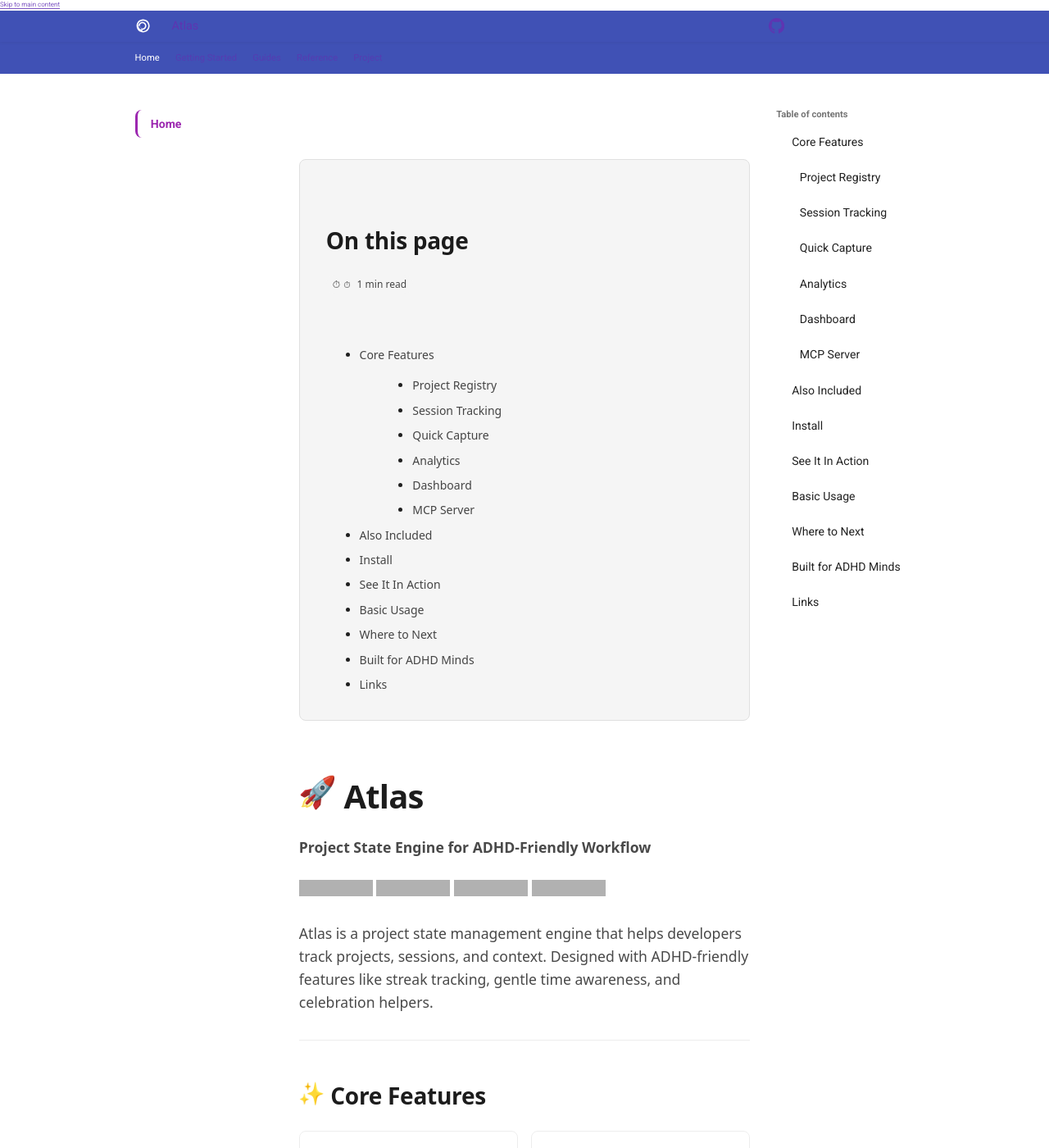
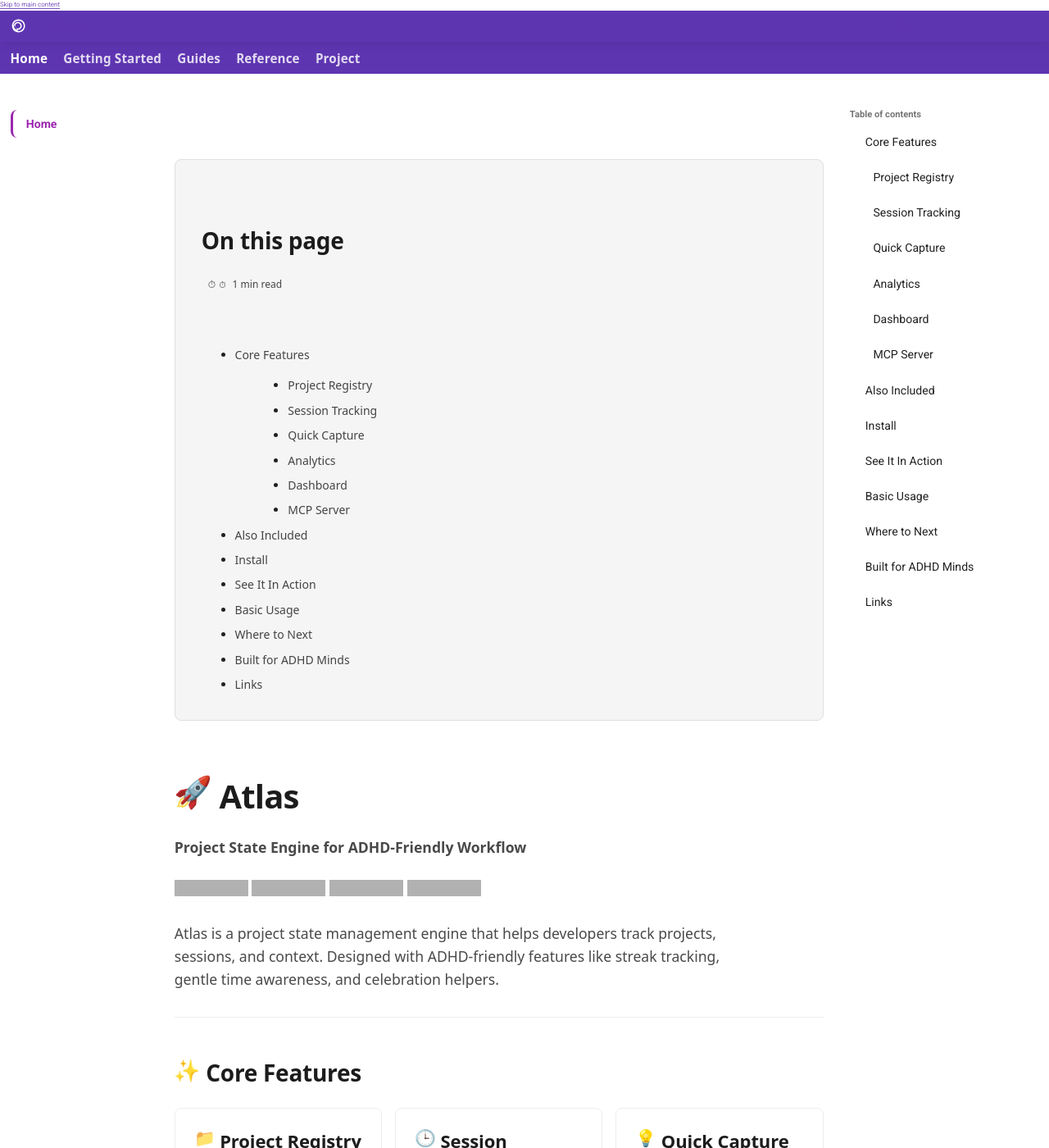
Before and after one commit to Data-Wise/atlas, an MkDocs documentation site: the page built from docs/index.md, in a window 1280 px wide and 1400 px high. Shown: the whole window at 82% size. Built offline with MkDocs 1.6.1 and Material for MkDocs 9.7.7, drawn with Linux system fonts in a browser that asks for light colours; emoji names are drawn with the system emoji font; some web fonts are replaced; comment, search, counter and statistics services are not loaded; grey boxes are pictures that could not be loaded.

Commit message:
fix(docs): ADHD-friendly top bar theme + wider layout
- Top menu bar (header + tabs) themed with Atlas brand purple and
  large, high-contrast type: tab links .7rem/.7 opacity -> 0.95rem/600,
  header title 1.2rem; active tab gets a clear amber underline.
- Widen .md-grid max-width 61rem -> 88rem and bump TOC rail to 16rem
  so body text and the table of contents are no longer cramped in a
  narrow central column on wide screens.
- Search input font bumped for readability; dark-mode variants use the
  lighter brand purple.

Co-Authored-By: opencode <noreply@opencode.ai>

```diff
--- a/docs/stylesheets/extra.css
+++ b/docs/stylesheets/extra.css
@@ -270,13 +270,81 @@
   border-radius: var(--atlas-radius);
 }
 
-/* ── Header — Clean ────────────────────────────────────────── */
-.md-header {
-  box-shadow: 0 1px 4px rgba(0, 0, 0, 0.06);
+/* ── Layout — use the viewport width (fixes "squished in middle") ── */
+.md-grid {
+  max-width: 88rem;
 }
 
-[data-md-color-scheme="slate"] .md-header {
-  box-shadow: 0 1px 4px rgba(0, 0, 0, 0.3);
+.md-sidebar--secondary {
+  width: 16rem;
+}
+
+/* ── Header & Tabs — ADHD-Friendly, Readable ─────────────────── */
+/* Brand-colored top bar with large, high-contrast type */
+.md-header {
+  background-color: var(--atlas-primary);
+  color: #ffffff;
+  box-shadow: var(--atlas-shadow-md);
+}
+
+.md-header__title {
+  font-family: var(--atlas-font-display);
+  font-size: 1.2rem;
+  font-weight: 700;
+  letter-spacing: -0.01em;
+  color: #ffffff;
+}
+
+/* Tabs bar */
+.md-tabs {
+  background-color: var(--atlas-primary);
+  color: #ffffff;
+}
+
+.md-tabs__link {
+  font-family: var(--atlas-font-ui);
+  font-size: 0.95rem;
+  font-weight: 600;
+  letter-spacing: 0.01em;
+  color: rgba(255, 255, 255, 0.82);
+  opacity: 1; /* Material dims inactive tabs; keep full contrast */
+  margin-top: 0.7rem;
+  padding-bottom: 0.6rem;
+  transition: color 0.15s ease;
+}
+
+.md-tabs__link:hover,
+.md-tabs__link:focus {
+  color: #ffffff;
+  opacity: 1;
+}
+
+/* Clear "you are here" indicator — amber underline on purple */
+.md-tabs__item--active .md-tabs__link {
+  color: #ffffff;
+  opacity: 1;
+  box-shadow: inset 0 -3px 0 var(--atlas-accent);
+}
+
+/* Search input — readable on the colored bar */
+.md-header .md-search__input {
+  font-size: 0.95rem;
+}
+
+/* Dark mode — lighter brand purple, still high contrast */
+[data-md-color-scheme="slate"] .md-header,
+[data-md-color-scheme="slate"] .md-tabs {
+  background-color: var(--atlas-primary-light);
+  color: #ffffff;
+}
+
+[data-md-color-scheme="slate"] .md-tabs__link {
+  color: rgba(255, 255, 255, 0.82);
+}
+
+[data-md-color-scheme="slate"] .md-tabs__item--active .md-tabs__link {
+  color: #ffffff;
+  box-shadow: inset 0 -3px 0 var(--atlas-accent);
 }
 
 /* ── Content Area — Breathing Room ─────────────────────────── */
```
